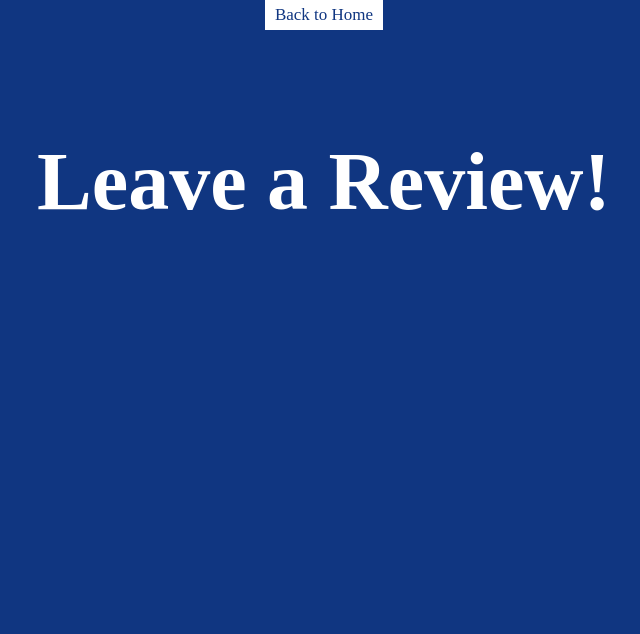
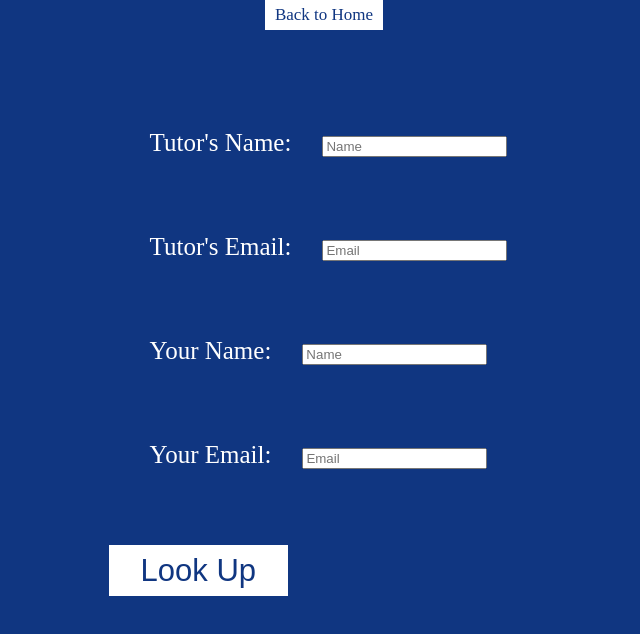
Before and after one commit to odunbar3/UFTutorMatch, a React (Create React App) app in the folder client/: page /LeavingReview in a window 1280 px wide. Shown: the top 634 px of the page, without its empty margins (316-956 px from the left). Built offline with nearby package versions, Linux system fonts and the light colour scheme; no server answers.

Commit message:
All pages and routes and confirmation pages are done, proper axios calls need to be added

```diff
--- a/client/src/components/ConfirmPage/ConfirmPage.css
+++ b/client/src/components/ConfirmPage/ConfirmPage.css
@@ -2,8 +2,9 @@ body {
     margin: 0;
 }
 
-h1{
+.confirmation{
     align-text:center;
+    font-size:50px;
 }
 
 .App-header {
--- a/client/src/components/ConfirmPage/ConfirmPage.js
+++ b/client/src/components/ConfirmPage/ConfirmPage.js
@@ -6,7 +6,8 @@ export default class ConfirmPage extends Component {
     render() {
         return (
             <div className = "App-header">
-                <h2>All done! Your information has been updated!</h2>
+                <h1 className = "confirmation">Thank you for {this.props.status} your {this.props.isWhat}!</h1>
+                <h1>Please verify your email before your {this.props.isWhat} becomes visible.</h1>
                 <HomeButton/>
             </div>
         )
--- a/client/src/components/EditPost/EditPost.js
+++ b/client/src/components/EditPost/EditPost.js
@@ -22,31 +22,51 @@ export default class EditPost extends Component {
 }
     componentDidMount()
     {
-        var data = this.props.data
-        var email = this.props.filledOut.email
-        var tutor = data.filter(data => data.email === email)
-        if (tutor != null)
-        {
-            this.setState({
-                name: tutor.name,
-                email: tutor.email,
-                availability: tutor.availability,
-                price: tutor.price,
-                comments: tutor.comments,
-                classes: tutor.classes
-            },
-            () => {
-                console.log(this.state);
+    //     var data = this.props.data
+    //     var email = this.props.filledOut.email
+    //     var tutor = data.filter(data => data.email === email)
+    //     if (tutor != null)
+    //     {
+    //         this.setState({
+    //             name: tutor.name,
+    //             email: tutor.email,
+    //             availability: tutor.availability,
+    //             price: tutor.price,
+    //             comments: tutor.comments,
+    //             classes: tutor.classes
+    //         },
+    //         () => {
+    //             console.log(this.state);
+    //         }
+    //         )
+    //     }
+
+
     }
-            )
-        }
+
+    handleSubmit = (event) => {
+        event.preventDefault();
+
+        //CODE TO CONSTRUCT EDIT TUTOR OBJECT HERE
+
+        //AXIOS CALL TO PUT EDIT TUTOR HERE
+
+        this.setState({isSubmit:true});
     }
 
     render() {
+        if (this.state.isSubmit) {
+            return (
+                <ConfirmPage status = "updating" isWhat = "post"/>
+            )
+        }
+
         return (
             <div>
                 <HomeButton/>
+
                 <h1>Hello, {this.info.name}</h1>
+
                 <form onSubmit={this.handleSubmit}>
                     <ul>
                         <li>
@@ -121,9 +141,11 @@ export default class EditPost extends Component {
                             </label>
                         </li>
                     </ul>
+
                     <label>
-        <Link to = "/ConfirmPage" ><button className = "buttons" type="submit" value="Submit">Update</button></Link>
+                        <button className = "buttons" type="submit" value="Submit">Update</button>
                     </label>
+
                 </form>
             </div>
         )
--- /dev/null
+++ b/client/src/components/FillReview/FillReview.css
@@ -0,0 +1,44 @@
+div {
+    background-color: #103681;
+    display: flex;
+    flex-direction: column;
+    align-items: center;
+    font-size: calc(25px + 2vmin);
+    color: white;
+    /* padding-top: 50px; */
+}
+
+form{
+    align-items:right;
+}
+body {
+    margin: 0;
+}
+ul{
+    list-style-type:none;
+    align-items:right;
+}
+input{
+    margin:calc(15px + 2vmin);
+}
+.submit{
+font-size: calc(100px + 2vmin);
+}
+
+body{
+    background-color: #103681;
+}
+
+.buttons{
+    color:#103681;
+    background: white;
+    text-decoration:none;
+    border:none;
+    padding: 15px 32px;
+    display: inline-block;
+    cursor:pointer;
+    margin-bottom: 20px;
+    text-align:center;
+    font-size:calc(15px + 2vmin);
+    font-weight:normal;
+}
--- /dev/null
+++ b/client/src/components/FillReview/FillReview.js
@@ -0,0 +1,71 @@
+import React, { Component } from 'react'
+import HomeButton from "../HomeButton/HomeButton"
+import ConfirmPage from "../ConfirmPage/ConfirmPage"
+
+export default class FillReview extends Component {
+    state = {
+        rating: 0,
+        thingsYouLiked:"",
+        comments:"",
+        isSubmit: false
+    }
+
+    handleSubmit = (event) => {
+        event.preventDefault();
+        this.setState({isSubmit:true})
+    }
+
+    render() {
+        if (this.state.isSubmit) {
+            return (
+                <ConfirmPage status = "adding" isWhat = "review"/>
+            )
+        }
+        return (
+                <div>
+                    <HomeButton/>
+                    <h1>You,{this.props.filledOut.name}, are reviewing: {this.props.filledOut.tutorName}</h1>
+                    <form onSubmit={this.handleSubmit}>
+                        <ul>
+                            <li>
+                                <label>
+                                    Your Rating(0-5):
+                                    <input type="number"
+                                    placeholder="Rating"
+                                    value={this.state.rating}
+                                    onChange={event => this.setState({rating: event.target.value})}
+                                    required
+                                    />
+                                </label>
+                            </li>
+                            <li>
+                                <label>
+                                    Things You Liked:
+                                    <input type="text"
+                                    placeholder="What did you Like?"
+                                    value={this.state.thingsYouLiked}
+                                    onChange={event => this.setState({thingsYouLiked: event.target.value})}
+                                    required
+                                    />
+                                </label>
+                            </li>
+                            <li>
+                                <label>
+                                    Comments:
+                                    <input type="text"
+                                    placeholder="Comments"
+                                    value={this.state.comments}
+                                    onChange={event => this.setState({comments: event.target.value})}
+                                    required
+                                    />
+                                </label>
+                            </li>
+                        </ul>
+                        <label>
+                            <button className = "buttons" type="submit" value="Submit">Look Up</button>
+                        </label>
+                    </form>
+            </div>
+        )
+    }
+}
--- a/client/src/components/LeavingReview/LeavingReview.js
+++ b/client/src/components/LeavingReview/LeavingReview.js
@@ -1,12 +1,87 @@
-import React from 'react'
+import React, { Component } from 'react'
 import HomeButton from "../HomeButton/HomeButton"
-import "./LeavingReview.css";
+import FillReview from "../FillReview/FillReview"
 
-export default function LeavingReview() {
-    return (
-        <div>
-            <HomeButton/>
-            <h1>Leave a Review!</h1>
-        </div>
-    )
+export default class LeavingReview extends Component {
+    state = {
+        tutorName: "",
+        tutorEmail:"",
+        name:"",
+        email:"",
+        isSubmit: false
+    }
+
+
+    handleSubmit = (event) => {
+        this.setState({isSubmit:true});
+        }
+
+        render() {
+            if (this.state.isSubmit) {
+                return(
+                <FillReview
+                    filledOut = {this.state}
+                    //data = {this.props.data}
+
+                />
+                )
+            }
+        return (
+            <div>
+                <HomeButton/>
+
+<form onSubmit={this.handleSubmit}>
+    <ul>
+        <li>
+    <label>
+        Tutor's Name:
+        <input type="text"
+        placeholder="Name"
+        value={this.state.tutorName}
+        onChange={event => this.setState({tutorName: event.target.value})}
+        required
+        />
+    </label>
+    </li>
+    <li>
+    <label>
+        Tutor's Email:
+        <input type="text"
+        placeholder="Email"
+        value={this.state.tutorEmail}
+        onChange={event => this.setState({tutorEmail: event.target.value})}
+        required
+        />
+    </label>
+    </li>
+    <li>
+    <label>
+        Your Name:
+        <input type="text"
+        placeholder="Name"
+        value={this.state.name}
+        onChange={event => this.setState({name: event.target.value})}
+        required
+        />
+    </label>
+    </li>
+    <li>
+    <label>
+        Your Email:
+        <input type="text"
+        placeholder="Email"
+        value={this.state.email}
+        onChange={event => this.setState({email: event.target.value})}
+        required
+        />
+    </label>
+    </li>
+    </ul>
+<label>
+<button className = "buttons" type="submit" value="Submit">Look Up</button>
+</label>
+</form>
+            </div>
+        )
+    }
 }
--- a/client/src/components/NewTutor/NewTutor.js
+++ b/client/src/components/NewTutor/NewTutor.js
@@ -4,7 +4,8 @@ import HomeButton from "../HomeButton/HomeButton"
 import ConfirmPage from "../ConfirmPage/ConfirmPage"
 import {Link,withRouter} from "react-router-dom"
 //import data from "../../data/tutors.js";
-class NewTutor extends React.Component {
+
+export default class NewTutor extends React.Component {
 
 constructor(props) {
     super(props);
@@ -24,38 +25,40 @@ constructor(props) {
     };
 }
 
-isSubmit = false;
-
 
 handleSubmit = (event) => {
     event.preventDefault();
-    var classesArray = this.state.classes.split(" ");
 
-    var newTutor = {
-        name: this.state.name,
-        email:this.state.email,
-        availability:this.state.availability,
-        price:this.state.price,
-        comments : this.state.comments,
-        classes : classesArray,
-        confirmed : false,
-        deleteConfirmed : false,
-        update: false,
+    // this.props.updateData(this.state.theData.concat([newTutor]));
 
-    }
+    //CODE TO CONSTRUCT NEW TUTOR OBJECT HERE
 
-    this.props.updateData(this.state.theData.concat([newTutor]));
-    this.isSubmit = true;
+    // var classesArray = this.state.classes.split(" ");
+
+    // var newTutor = {
+    //     name: this.state.name,
+    //     email:this.state.email,
+    //     availability:this.state.availability,
+    //     price:this.state.price,
+    //     comments : this.state.comments,
+    //     classes : classesArray,
+    //     confirmed : false,
+    //     deleteConfirmed : false,
+    //     update: false,
+
+    // }
+
+    //AXIOS CALL TO PUT NEW TUTOR HERE
+
+   this.setState({isSubmit:true})
 
 
 }
 
 render(){
-    if (this.isSubmit) {
+    if (this.state.isSubmit) {
         return (
-            <div>
-        <ConfirmPage/>
-        </div>
+            <ConfirmPage status = "adding" isWhat = "post"/>
         )
     }
 
@@ -143,5 +146,3 @@ render(){
     }
 
 }
-
-export default withRouter(NewTutor)
--- a/client/src/index.js
+++ b/client/src/index.js
@@ -3,12 +3,12 @@ import ReactDOM from 'react-dom';
 import * as serviceWorker from './serviceWorker';
 import { BrowserRouter as Router } from 'react-router-dom';
 import App from './App';
-import data from "./data/tutors.js";
+
 
 
 ReactDOM.render(
     <Router>
-        <App listing = {data}/>
+        <App/>
     </Router>, document.getElementById('root'));
 
 // If you want your app to work offline and load faster, you can change
```
Also changed, not shown: client/src/components/EditTutor/EditTutor.js (+8 -9 lines), client/src/components/ListingTutor/ListingTutor.js (+105 -61 lines), 1 other file (tests, documents, lock files or other folders). Lines whose indentation alone changed are shown as unchanged.
